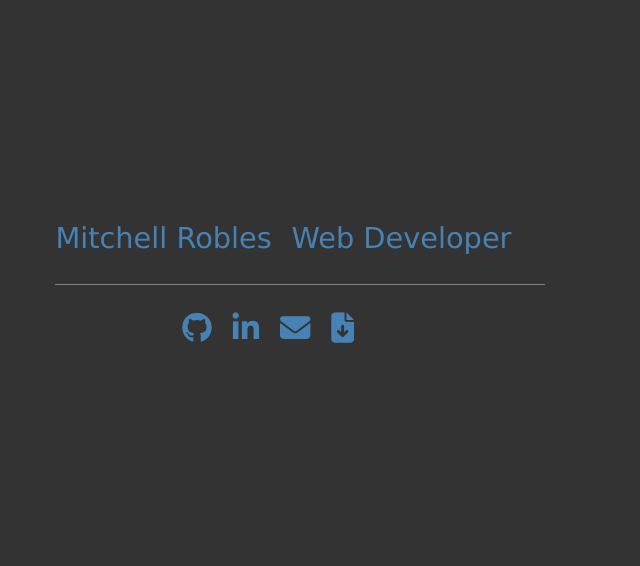
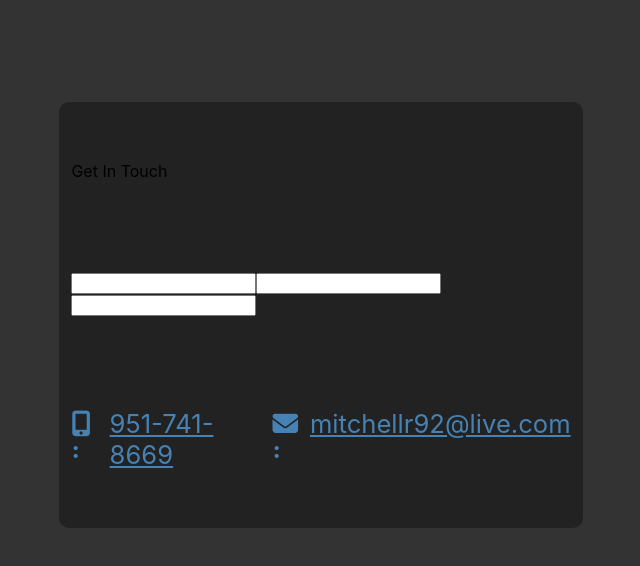
Before and after one commit to mitchellr92/portfolio, a React (Create React App) app: page / in a window 1280 px wide. Shown: the top 566 px of the page, without its empty margins (31-671 px from the left). Built offline with nearby package versions, Linux system fonts and the light colour scheme.

Commit message:
working on contact modal

```diff
--- a/src/App.css
+++ b/src/App.css
@@ -4,7 +4,11 @@
   height: 100vh;
 }
 
-.profile-main {
+/* .profile-main {
   width: 45%;
   padding-top: 15%;
-}
+} */
+
+/* .contact-modal {
+  width: 45%;
+} */
--- a/src/App.js
+++ b/src/App.js
@@ -3,10 +3,14 @@ import "./App.css";
 
 // import Portfolio from "./Components/Portfolio/Portfolio";
 import Profile from "./Components/Profile/Profile";
+import Modal from "./Components/Modal/modal";
 
 function App() {
   return (
     <div className="App">
+      <div className="contact-modal">
+        <Modal />
+      </div>
       <div className="profile-main">
         <Profile />
       </div>
--- /dev/null
+++ b/src/Components/Modal/modal.css
@@ -0,0 +1,28 @@
+.contact-container {
+  display: flex;
+  flex-direction: column;
+  justify-content: space-around;
+  margin-left: 7%;
+  margin-top: 8%;
+  padding: 1%;
+  width: 39%;
+  height: 50vh;
+  z-index: 6;
+  position: absolute;
+  background-color: #222222;
+  border-radius: 10px;
+  /* display: none; */
+}
+
+.contact, .email, .phone {
+  color: steelblue;
+  display: flex;
+  align-items: baseline;
+  font-size: 1.6rem;
+  justify-content: space-around;
+}
+
+a {
+  color: steelblue;
+  margin-left: 5px;
+}
--- /dev/null
+++ b/src/Components/Modal/modal.js
@@ -0,0 +1,29 @@
+import React, { Component } from "react";
+import "./modal.css";
+
+export class Modal extends Component {
+  render() {
+    return (
+      <div className="contact-container">
+        <div className="modal-title">Get In Touch</div>
+        <div className="send-message">
+          <input className="Name"></input>
+          <input className="Email"></input>
+          <input className="Message"></input>
+        </div>
+        <div className="contact">
+          <div className="email">
+            <i class="fas fa-mobile-alt"> :</i>
+            <a href="telto:9517418669">951-741-8669</a>
+          </div>
+          <div className="phone">
+            <i class="fas fa-envelope"> :</i>
+            <a href="mailto:mitchellr92@live.com">mitchellr92@live.com</a>
+          </div>
+        </div>
+      </div>
+    );
+  }
+}
+
+export default Modal;
--- a/src/Components/Profile/Profile.css
+++ b/src/Components/Profile/Profile.css
@@ -1,5 +1,9 @@
 .profile-container {
-  margin-left: 15%;
+  margin-left: 7%;
+  margin-top: 15%;
+  width: 39%;
+  position: absolute;
+  z-index: 5;
 }
 
 .profile {
@@ -15,7 +19,7 @@
 p {
   color: steelblue;
   font-size: 1.8rem;
-  font-family: 'Lucida Sans', 'Lucida Sans Regular', 'Lucida Grande', 'Lucida Sans Unicode', Geneva, Verdana, sans-serif
+  font-family: 'Lucida Sans', 'Lucida Sans Regular', 'Lucida Grande', 'Lucida Sans Unicode', Geneva, Verdana, sans-serif;
 }
 
 .links {
--- a/src/Components/Profile/Profile.js
+++ b/src/Components/Profile/Profile.js
@@ -30,11 +30,7 @@ class Profile extends Component {
           >
             <i class="fas fa-envelope"></i>
           </a>
-          <a
-            className="button"
-            href="./resume.pdf"
-            download
-          >
+          <a className="button" href="./resume.pdf" download>
             <i class="fas fa-file-download"></i>
           </a>
         </div>
```
Also changed, not shown: src/Components/Profile/Modal/modal.js (deleted, +0 -13 lines).
